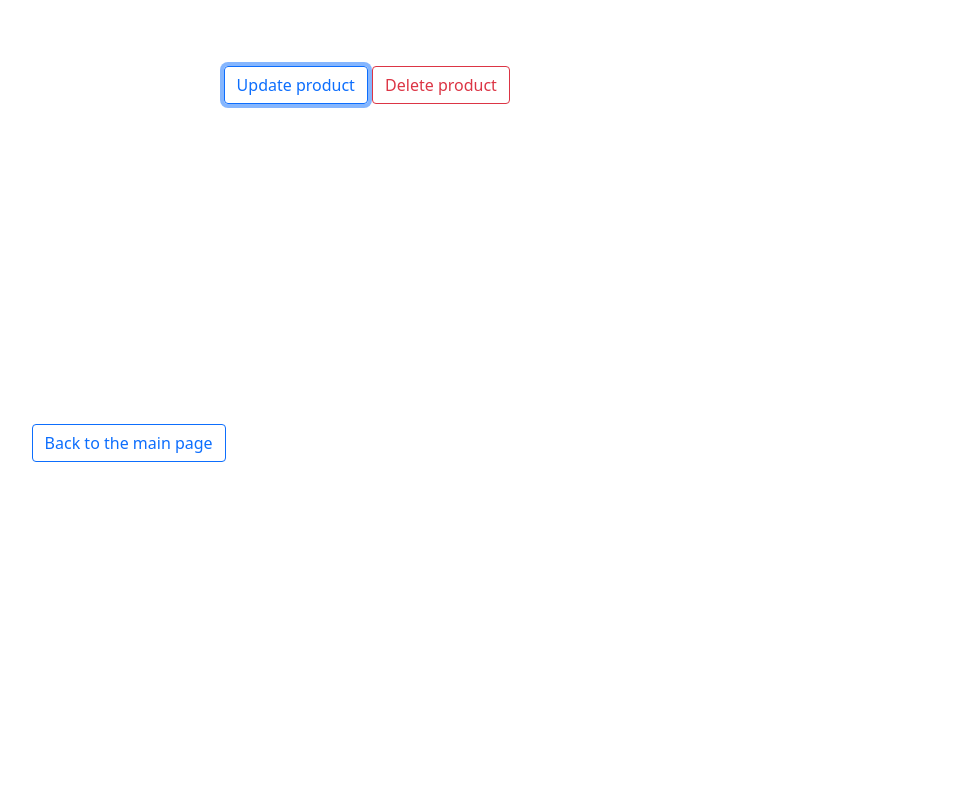
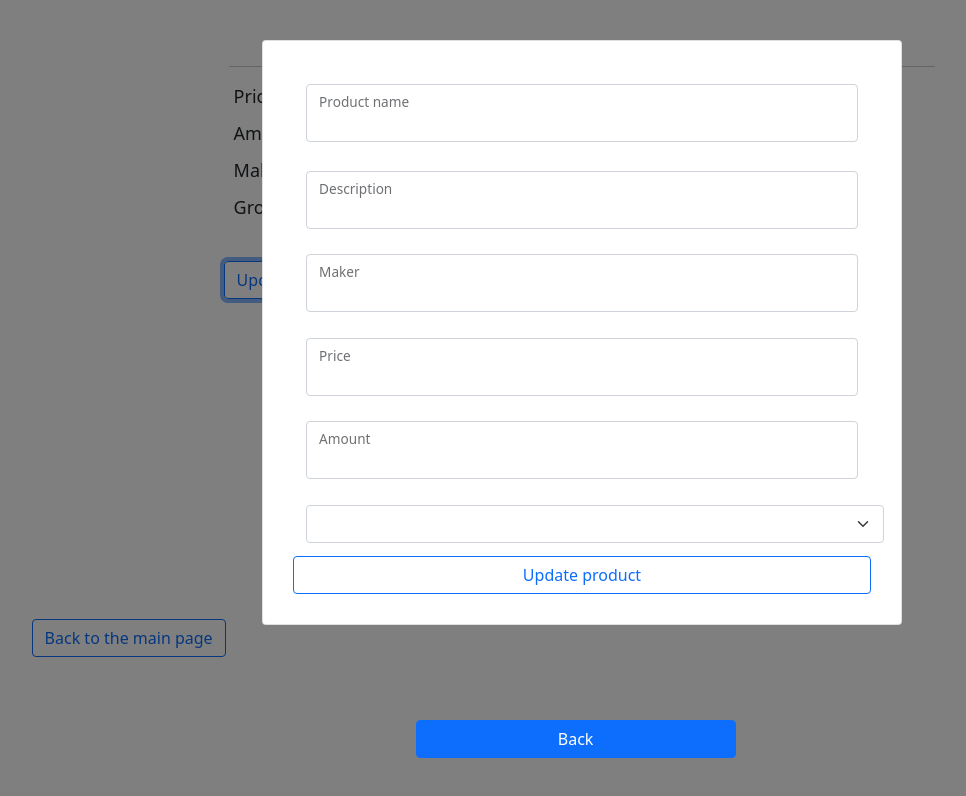
Before and after one commit to ValeriiaHuza/clientserver-front, a plain HTML site: page main/good.html in a window 1280 px wide. Both pictures are taken after a click on the button "Update product". Shown: the whole page, without its empty margins (58-1024 px from the left). Drawn offline with nearby package versions, Linux system fonts and the light colour scheme; no server answers.

Commit message:
add update product

```diff
--- a/main/good.html
+++ b/main/good.html
@@ -31,13 +31,109 @@
     margin-left: 20vw;
     margin-right: 20vw;
   }
+
+  #message{
+    display: none;
+    position:fixed;
+    z-index:4;
+    top:0;
+    left:0;
+    width:100vw;
+    height:100vh;
+    background: rgba(0, 0, 0, 0.5);
+    overflow: auto;
+  }
+  #messagebox{
+    vertical-align: middle;
+    position: absolute;
+    top:5vh;
+    left:25vw;
+    width:50vw;
+    height: auto;
+    margin-bottom:10%;
+    padding:  30px;
+  }
+  #back{
+    vertical-align: middle;
+    position: absolute;
+    top:90vh;
+    left:37vw;
+    width:25vw;
+  }
+
+  .form-floating{
+    margin: 1vw;
+  }
+
+  .form-select{
+    margin: 1vw;
+  }
+
+  .input{
+    font-size: 18px;
+    margin: 10px;
+  }
+
+  #name{
+    font-size: 24px;
+    text-align: center;
+    margin-bottom: 0;
+    margin-top: 0;
+  }
+
 </style>
 
+<div id="message" class="messagepanel " >
+  <div id="messagebox" class="card" >
+  <div class="form-floating mb-3">
+    <input id="productName" type="text" class="form-control" >
+    <label for="productName">Product name</label>
+  </div>
+  <div class="form-floating">
+    <input id="productDescription" type="text" class="form-control">
+    <label for="productDescription">Description</label>
+  </div>
+
+  <div class="form-floating">
+    <input id="productMaker" type="text" class="form-control">
+    <label for="productMaker">Maker</label>
+  </div>
+
+  <div class="form-floating">
+    <input id="productPrice" type="number" min="0" class="form-control">
+    <label for="productPrice">Price</label>
+  </div>
+
+  <div class="form-floating">
+    <input id="productAmount" type="number" min="0" class="form-control">
+    <label for="productAmount">Amount</label>
+  </div>
+
+  <select class="form-select groups" aria-label="Default select example">
+    <option disabled> Choose group for product</option>
+    <!--    <option value="1">One</option>-->
+    <!--    <option value="2">Two</option>-->
+    <!--    <option value="3">Three</option>-->
+  </select>
+
+    <a id="button" onclick='editProduct()' class='btn btn-outline-primary'>Update product</a>
+  </div>
+  <button id="back"  type="button" class="btn btn-primary" onclick="back()">Back</button>
+</div>
+
+
 <div id="good">
+  <p id="name"></p>
+  <hr style='margin: 5px;'>
+  <p id="description" style='font-size: 13px;'></p>
+  <p class="input" >Price : <span id="price"></span></p>
+  <p class="input">Amount : <span id="amount" ></span></p>
+  <p class="input">Maker : <span id="maker"></span></p>
+  <p class="input">Group : <span id="group" > </span></p>
 </div>
 
 <div id="firstButton">
-  <button type="button" class="btn btn-outline-primary">Update product</button>
+  <button type="button" class="btn btn-outline-primary" onclick="updateProduct()">Update product</button>
    <button type="button" class="btn btn-outline-danger" onclick="deleteProduct()">Delete product</button>
 </div>
 
@@ -62,14 +158,13 @@
         var obj = JSON.parse(json);
         console.log(obj);
 
-        $("#good").append("<p class='title'> "+ obj["prodname"]+"</p>"+
-                "</p><hr style='margin: 5px;'>" +
-                "<p style='font-size: 13px;'>"+obj["description"]+"</p>" +
-                "<p style='font-size: 18px; margin: 10px;' > Price: "+obj["price"]+" грн."+
-                "<br>Amount: <span id='product_price_field'>"+obj["amount"]+"</span> <br>Producer: "+obj["producer"]
-                +"</span> <br>Group: "+obj["groupName"]+"<p>"
+        $("#name").append(obj["prodname"]);
+        $("#description").append(obj["description"]);
+        $("#price").append(obj["price"] + " грн");
+        $("#amount").append(obj["amount"]);
+        $("#maker").append(obj["producer"]);
+        $("#group").append(obj["groupName"]);
 
-        );
       }
     });
   }
@@ -86,6 +181,97 @@
       }
     });
   }
+
+  function updateProduct(){
+    $(".messagepanel").show();
+    $("#messagebox").show();
+  }
+
+  function back() {
+    $(".messagepanel").hide();
+
+  }
+
+  fillFormSelect();
+
+  function fillFormSelect(){
+    jQuery.ajax({
+      url:'http://localhost:5000/api/groups',
+      method:'GET',
+      success : function (json) {
+        console.log(json);
+        var array = JSON.parse(json);
+        console.log("array - " + array);
+        for(var i=0; i<array.length; i++) {
+          var ar = array[i].split("#");
+          console.log("<option id='group/"+ ar[2] +"'>" + ar[0] + '</option>');
+          $(".groups")
+                  .append("<option id='group/"+ ar[2] +"'>" + ar[0] + '</option>');
+        }
+      }
+    });
+  }
+
+  function editProduct(){
+    const name = $("#productName").val();
+    const description = $("#productDescription").val();
+    const price = $("#productPrice").val();
+    const amount = $("#productAmount").val();
+    const maker = $("#productMaker").val();
+    const group = $('.form-select').val();
+
+    let query = 'id='+sessionStorage.getItem("good");
+
+    if (name.length>0){
+      query += '&name='+name;
+    }
+    if(description.length>0) {
+      query += '&description=' + description;
+    }
+
+    if(price.length>0 && price>0) {
+      query += '&price=' + price;
+    }
+    else if(price.length>0 && price<1){
+      alert("Uncorrect data!");
+    }
+
+    if(amount.length>0 && amount>0) {
+      query += '&amount=' + amount;
+    }
+    else if(amount.length>0 && amount<1){
+      alert("Uncorrect data!");
+    }
+
+    if(maker.length>0) {
+      query += '&maker=' + maker;
+    }
+
+    if(group.length>0) {
+      query += '&groupId=' + group;
+    }
+
+    console.log(query);
+
+    const url = 'http://localhost:5000/api/good?'+query;
+
+    jQuery.ajax({
+      url: url,
+      method: 'POST',
+      success: function (data) {
+        back();
+        $("#name").empty();
+        $("#description").empty();
+        $("#price").empty();
+        $("#amount").empty();
+        $("#maker").empty();
+        $("#group").empty();
+
+        getGood();
+
+      }
+    });
+  }
 </script>
 
 </body>
```
Also changed, not shown: main/group.html (+8 -1 lines).
